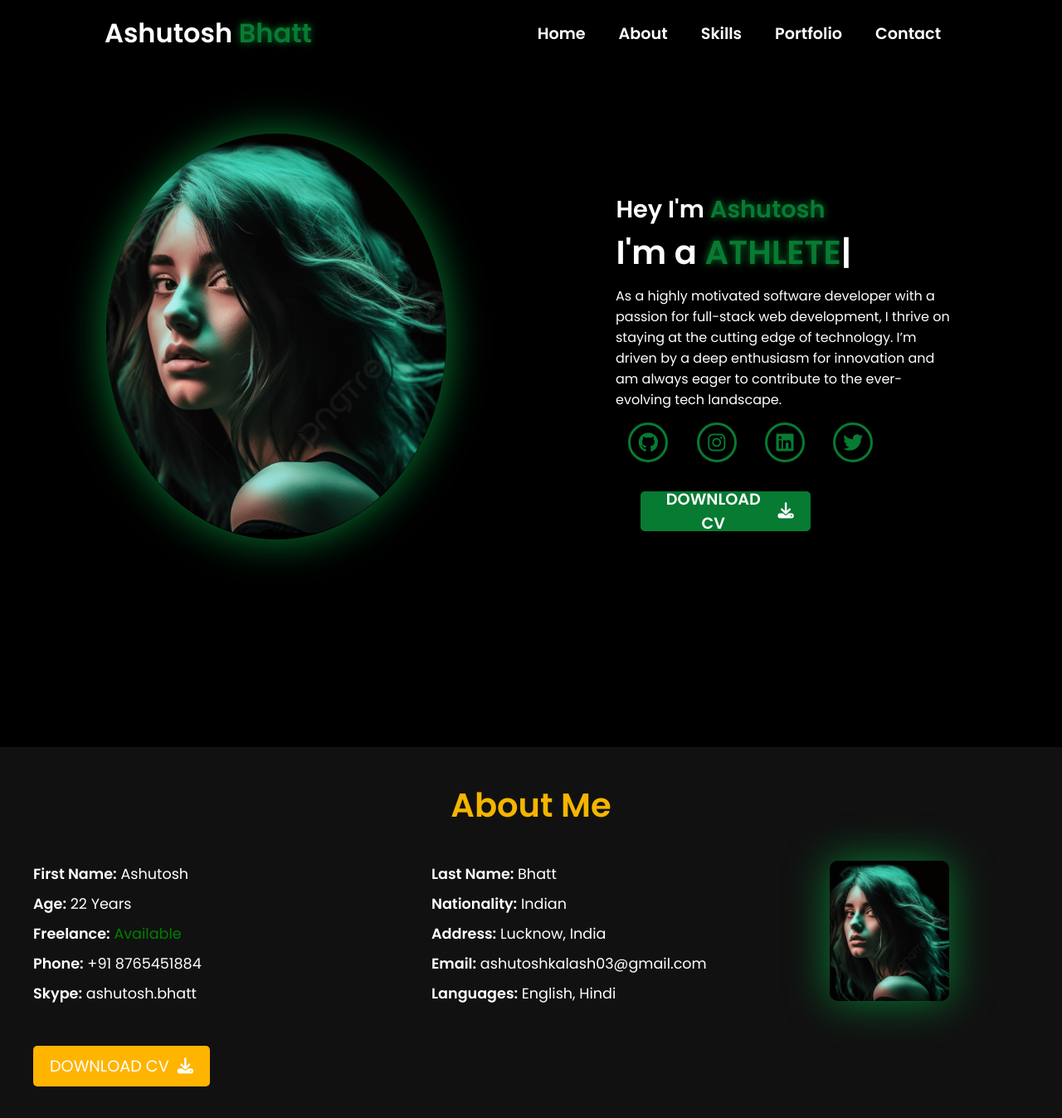
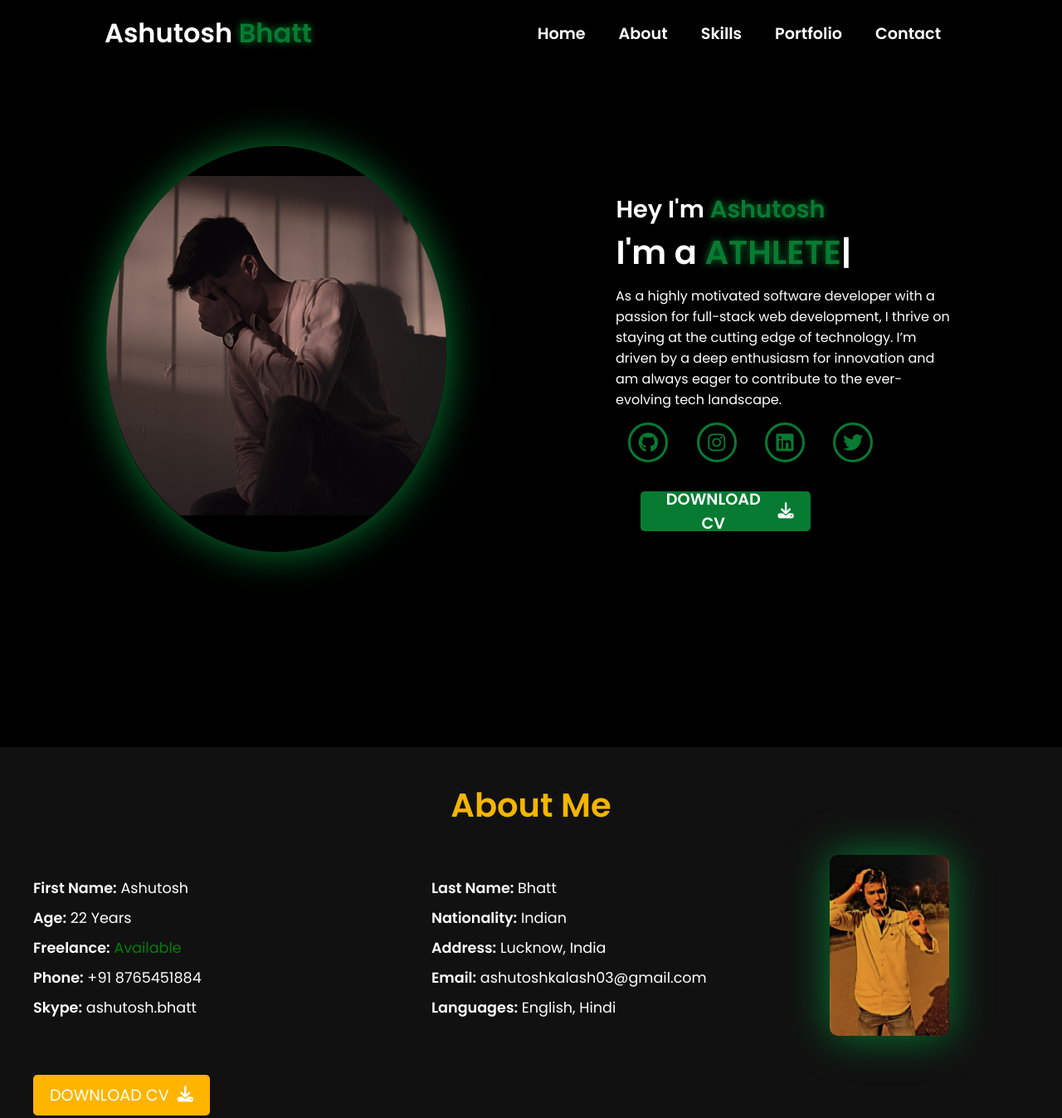
Before and after one commit to ASHUTOSH-13/test, a plain HTML site: page index.html in a window 1280 px wide. Shown: the top 1347 px of the page at 83% size. Drawn offline with nearby package versions, Linux system fonts and the light colour scheme.

Commit message:
i have changed the image, the link of view all project, updated the margin top in the stat section

```diff
--- a/index.html
+++ b/index.html
@@ -78,7 +78,7 @@
     <section>
       <div class="main-container">
         <div class="image" data-aos="zoom-out" data-aos-duration="3000">
-          <img src="main.png" alt="Ashutosh Bhatt" />
+          <img src="my_image.jpg" alt="Ashutosh Bhatt" />
         </div>
         <div class="content">
           <h1
@@ -182,7 +182,7 @@
         </div>
 
         <div class="image-section">
-          <img src="main.png" alt="Ashutosh's image" />
+          <img src="vansh1.jpeg" alt="Ashutosh's image" />
         </div>
       </div>
 
@@ -352,7 +352,7 @@
           Look at my work & <br />
           <span class="yellow">give us your feedback</span>
         </h2>
-        <a href="#" class="view-all-works"
+        <a href="https://github.com/ASHUTOSH-13" class="view-all-works"
           >View All Works <i class="fa-solid fa-arrow-right"></i
         ></a>
       </div>
--- a/style.css
+++ b/style.css
@@ -134,7 +134,7 @@ section {
   border-radius: 50%;
   overflow: hidden;
   box-shadow: 0 0 50px #077b32;
-  margin-top: -90px; /* Adjust this value to move the image higher */
+  margin-top: -60px; /* Adjust this value to move the image higher */
   position: relative;
 }
 
@@ -369,7 +369,7 @@ section {
   padding: 40px;
   background-color: #111;
   color: white;
-  margin-top: 40px;
+  margin-top: 10px;
 }
 
 .stat-box {
```
Also changed, not shown: my_image.jpg (added), vansh1.jpeg (added).
